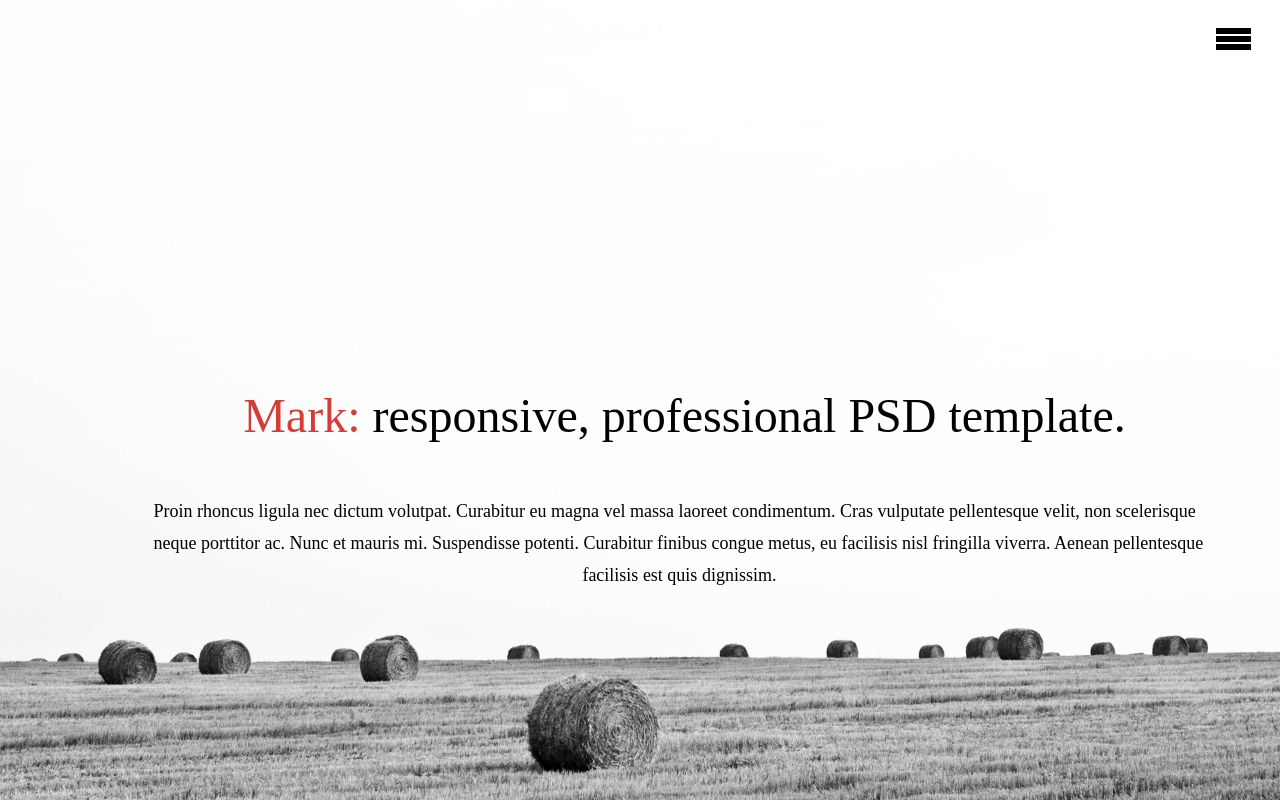
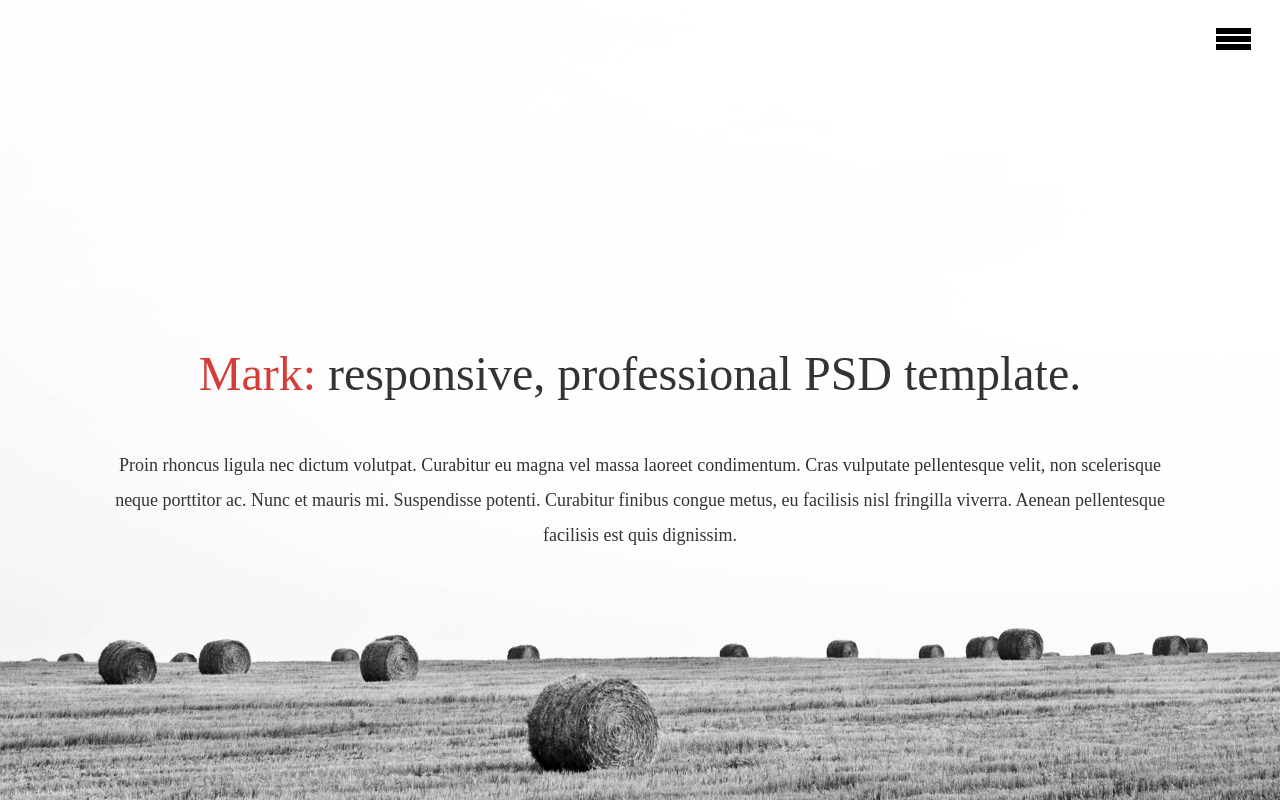
Before and after one commit to maduraaa/mark, a plain HTML site: page index.html in a window 1280 px wide. Shown: the top 802 px of the page. Drawn offline with Linux system fonts and the light colour scheme.

Commit message:
all page size fix

```diff
--- a/css/style.css
+++ b/css/style.css
@@ -59,39 +59,31 @@
 .show {display: block;}
 
 /* burger menu */
-
-.text1{
-    position: absolute;
-    bottom: 45%;
-    left: 19%;
-    font-size: 48px;
+.page1-text{
+    display: flex;
+    flex-direction: column;
+    justify-content: center;
     align-items: center;
+    padding-top: 350px;
 }
-.text2{
+.mark1{
     color: #D63C37;
 }
-.text3{
-    position: absolute;
+.mark2{
+    color: #333333;
+    font-size: 48px;
+    margin-bottom: 50px;
+}
+.mark3{
     font-size: 18px;
-    bottom: 35%;
-    left: 12%;
-}
-.text4{
-    position: absolute;
-    font-size: 18px;
-    bottom: 31%;
-    left: 12%;
-}
-.text5{
-    position: absolute;
-    font-size: 18px;
-    bottom: 27%;
-    left: 45.5%;
+    color: #333333;
+    line-height: 35px;
 }
 /* page2 */
 .page2photo{
     margin-top: 250px;
     height: 700px;
+    display: table;
 }
 .text-title{
     font-size: 36px;
--- a/index.html
+++ b/index.html
@@ -45,17 +45,25 @@
   }
  </script>
   </div>
+   <div class="page1-text">
+     <div>
+       <p class="mark2"> <span class="mark1">Mark:</span>  responsive, professional PSD template.</p>
+     </div>
+     <div>
+         <p class="mark3">Proin rhoncus ligula nec dictum volutpat. Curabitur eu magna vel massa laoreet condimentum.
+          Cras vulputate pellentesque velit, non scelerisque
+        </p>
+     </div>
+     <div>
+       <p class="mark3">neque porttitor ac. Nunc et mauris mi. Suspendisse potenti. Curabitur
+          finibus congue metus, eu facilisis nisl fringilla viverra. Aenean pellentesque
+        </p>
+     </div>
+     <div>
+       <p class="mark3">facilisis est quis dignissim.</p>
+     </div>
    </div>
-     <div class="mark-text">
-         <span class="text1"><span class="text2">Mark:</span>  responsive, professional PSD template.</span>
-          <span class="text3">Proin rhoncus ligula nec dictum volutpat. Curabitur eu magna vel massa laoreet
-               condimentum. Cras vulputate pellentesque velit, non scelerisque
-         </span>
-         <span class="text4">neque porttitor ac. Nunc et mauris mi. Suspendisse potenti. Curabitur finibus
-             congue metus, eu facilisis nisl fringilla viverra. Aenean pellentesque
-    </span>
-    <span class="text5">facilisis est quis dignissim.</span>
-  </div>
+   </div>
 </main>
 
 
```
